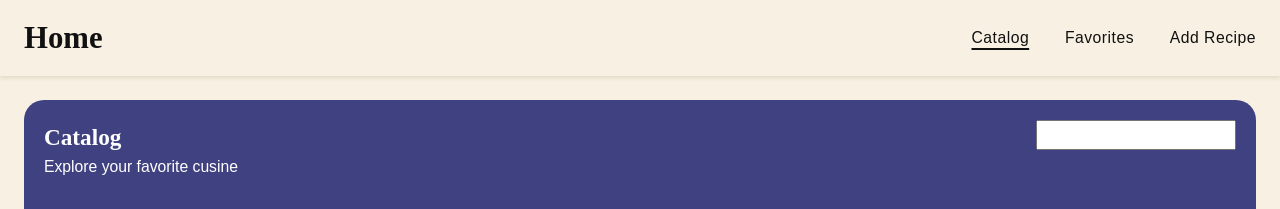
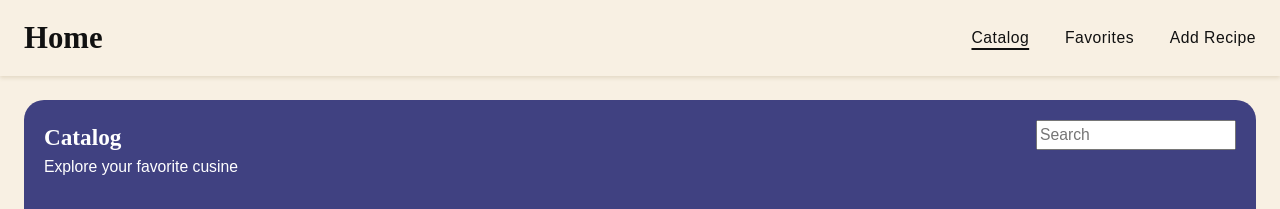
Before and after one commit to Meatra0704/Leftovers, a React (Vite) app: page /recipes in a window 1280 px wide. Shown: the top 209 px of the page. Built offline with nearby package versions, Linux system fonts and the light colour scheme; a web font is replaced by a local one.

Commit message:
feat: add class name to page header

```diff
--- a/src/pages/Catalog.jsx
+++ b/src/pages/Catalog.jsx
@@ -12,7 +12,7 @@ export default function Catalog() {
     <main className="container page-view">
       <section className="catalog">
         <div className="catalog__wrapper">
-          <PageHeader
+          <PageHeader className="catalog__header"
             subtitle="Explore your favorite cusine"
             subtitleClassName="catalog__subtitle"
             title="Catalog"
@@ -21,6 +21,7 @@ export default function Catalog() {
           <input
             className="catalog__searchBar"
             onChange={(e) => setSearchText(e.target.value)}
+            placeholder="Search"
             type="text"
             value={searchText}
           ></input>
```
